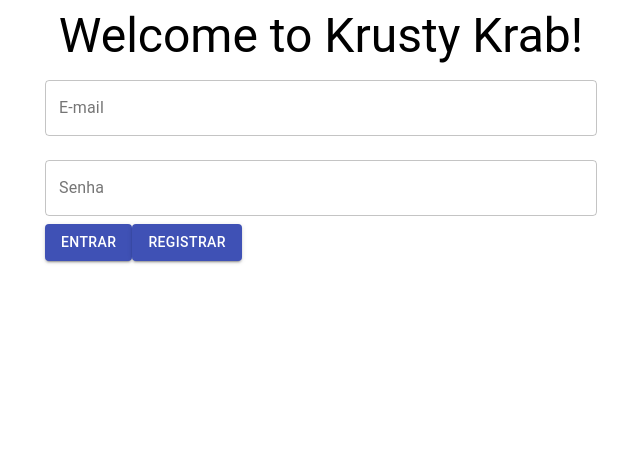
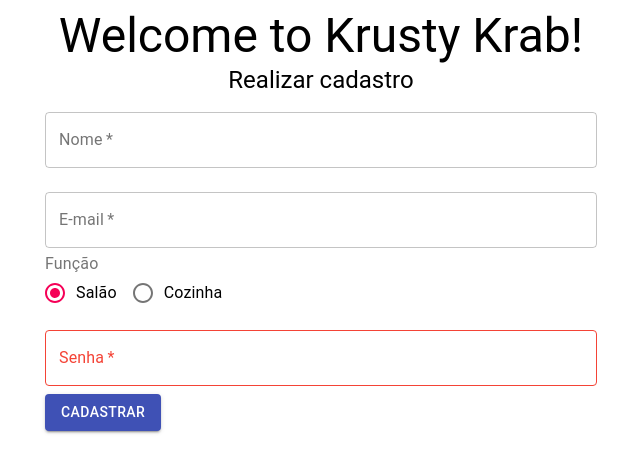
Before and after one commit to Laboratoria/SAP006-burger-queen-api-client, a React (Create React App) app: page /register in a window 1280 px wide. Shown: the top 472 px of the page, without its empty margins (319-959 px from the left). Built offline with nearby package versions, Linux system fonts and the light colour scheme.

Commit message:
feat: Adicionando validacao no form

```diff
--- a/package.json
+++ b/package.json
@@ -9,6 +9,7 @@
     "@testing-library/user-event": "^12.8.3",
     "react": "^17.0.2",
     "react-dom": "^17.0.2",
+    "react-router-dom": "^5.3.0",
     "react-scripts": "4.0.3",
     "web-vitals": "^1.1.2"
   },
--- a/src/App.js
+++ b/src/App.js
@@ -1,16 +1,38 @@
 import React from 'react';
-import { Container, Typography } from '@material-ui/core';
-import Login from './pages/Login/index';
+import { BrowserRouter as Router, Route, Switch } from 'react-router-dom';
+import Login from './pages/Login';
+import Register from './pages/Register';
+import Page404 from './pages/Page404/index';
+import Initial from './pages/Initial';
+
+import { verifyPassword, verifyName } from './service';
 
 function App() {
   return (
-    <Container component="article" maxWidth="sm">
-      <Typography variant="h3" component="h1" align="center"> Welcome to Krusty Krab! </Typography>
+    <Router>
+      <Switch>
+        <Route exact path="/">
+          <Initial />
+          <Login />
+        </Route>
 
-      <Login />
+        <Route exact path="/register">
+          <Initial />
+          <Register verifyForms={{ password: verifyPassword, name: verifyName }} />
+        </Route>
 
-    </Container>
+        <Route>
+          <Page404 />
+        </Route>
+      </Switch>
+
+    </Router>
+
   );
 }
 
+// function sendUserForm(datas) {
+//   console.log(datas);
+// }
+
 export default App;
--- /dev/null
+++ b/src/pages/Initial/index.js
@@ -0,0 +1,13 @@
+import React from 'react';
+import { Container, Typography } from '@material-ui/core';
+
+function Initial() {
+  return (
+    <Container component="article" maxWidth="sm">
+      <Typography variant="h3" component="h1" align="center"> Welcome to Krusty Krab! </Typography>
+    </Container>
+
+  );
+}
+
+export default Initial;
--- a/src/pages/Login/index.js
+++ b/src/pages/Login/index.js
@@ -1,22 +1,65 @@
-import React from 'react';
-import { TextField, Button } from '@material-ui/core';
+import React, { useState } from 'react';
+import { Link } from 'react-router-dom';
+import {
+  Container,
+  TextField,
+  Button,
+} from '@material-ui/core';
 
 function Login() {
+  const [email, setEmail] = useState('');
+  const [password, setPassword] = useState('');
+
   return (
-    <form>
-      <TextField id="email-auth" label="E-mail" variant="outlined" margin="normal" fullWidth />
+    <Container component="article" maxWidth="sm">
 
-      <TextField id="password-auth" label="Senha" variant="outlined" margin="normal" fullWidth />
+      <form
+        onSubmit={(e) => {
+          e.preventDefault();
+        }}
+      >
+        <TextField
+          value={email}
+          onChange={(e) => {
+            setEmail(e.target.value);
+          }}
+          id="email-auth"
+          label="E-mail"
+          type="email"
+          required
+          variant="outlined"
+          margin="normal"
+          fullWidth
+        />
+
+        <TextField
+          value={password}
+          onChange={(e) => {
+            setPassword(e.target.value);
+          }}
+          id="password-auth"
+          label="Senha"
+          type="password"
+          required
+          variant="outlined"
+          margin="normal"
+          fullWidth
+        />
 
         <Button id="btn-enter" type="submit" variant="contained" color="primary">
           Entrar
         </Button>
 
+        <Link to="/register">
           <Button id="btn-register" type="submit" variant="contained" color="primary">
             Registrar
           </Button>
 
+        </Link>
+
       </form>
+
+    </Container>
   );
 }
 
--- /dev/null
+++ b/src/pages/Page404/index.js
@@ -0,0 +1,16 @@
+import React from 'react';
+import concha from '../../img/concha.png';
+
+function Page404() {
+  return (
+    <main className="container flez flex--centro flex--coluna">
+      <p className="notFound-text">
+        Ops, this page doesnt exist!
+      </p>
+      <img className="logo-exist" src={concha} alt="logo-concha" />
+    </main>
+
+  );
+}
+
+export default Page404;
--- a/src/pages/Register/index.js
+++ b/src/pages/Register/index.js
@@ -1,23 +1,112 @@
-import React from 'react';
-import { TextField, Button } from '@material-ui/core';
+import React, { useState } from 'react';
+import {
+  TextField, Button, Container, Typography, FormControl, FormLabel,
+  FormControlLabel, RadioGroup, Radio,
+} from '@material-ui/core';
 
-function Register() {
+function Register(validation) {
+  const [role, setRole] = useState('saloon');
+  const [nameUser, setNameUser] = useState('');
+  const [email, setEmail] = useState('');
+  const [password, setPassword] = useState('');
+  const [errors, setErrors] = useState({ password: { valid: true, text: '' }, nameUser: { valid: true, text: '' } });
+
+  const handleChange = (e) => {
+    setRole(e.target.value);
+  };
+
+  function verifyInput(e) {
+    const { name, value } = e.target;
+    const newState = { ...errors };
+    newState[name] = validation[name](value);
+    setErrors(newState);
+  }
+
+  function verifyNewUser() {
+    // eslint-disable-next-line no-restricted-syntax
+    for (const verifyPlace in errors) {
+      if (!errors[verifyPlace].valid) {
+        return false;
+      }
+    }
+    return true;
+  }
+
   return (
-    <form>
-      <TextField id="name-register" label="Nome" variant="outlined" margin="normal" fullWidth />
+    <Container component="article" maxWidth="sm">
+      <main>
+        <Typography variant="h5" component="h1" align="center"> Realizar cadastro </Typography>
+        <form
+          onSubmit={(e) => {
+            e.preventDefault();
+            if (verifyNewUser()) {
+              console.log(role, nameUser, email, password);
+            }
+            // eslint-disable-next-line object-curly-newline
+          }}
+        >
+          <TextField
+            value={nameUser}
+            onSubmit={(e) => {
+              setNameUser(e.tagret.value);
+            }}
+            id="name-register"
+            name="nome"
+            label="Nome"
+            required
+            variant="outlined"
+            margin="normal"
+            fullWidth
+          />
 
-      <TextField id="email-register" label="Nome" variant="outlined" margin="normal" fullWidth />
+          <TextField
+            value={email}
+            onSubmit={(e) => {
+              setEmail(e.target.value);
+            }}
+            id="email-register"
+            label="E-mail"
+            type="email"
+            required
+            variant="outlined"
+            margin="normal"
+            fullWidth
+          />
 
-      <TextField id="role-register" label="Cargo" variant="outlined" margin="normal" fullWidth />
+          <FormControl component="fieldset">
+            <FormLabel component="legend">Função</FormLabel>
+            <RadioGroup row aria-label="role" name="role" value={role} onChange={handleChange}>
+              <FormControlLabel value="saloon" control={<Radio />} label="Salão" />
+              <FormControlLabel value="kitchen" control={<Radio />} label="Cozinha" />
+            </RadioGroup>
+          </FormControl>
 
-      <TextField id="password-register" label="Senha" variant="outlined" margin="normal" fullWidth />
+          <TextField
+            value={password}
+            onSubmit={(e) => {
+              setPassword(e.target.value);
+            }}
+            onBlur={{ verifyInput }}
+            error={!errors.password.valido}
+            helperText={errors.password.text}
+            id="password-register"
+            name="senha"
+            label="Senha"
+            type="password"
+            required
+            variant="outlined"
+            margin="normal"
+            fullWidth
+          />
 
-      <Button id="new-register" type="submit" variant="contained" color="primary">
-        Cadastrar
-      </Button>
+          <Button id="new-register" type="submit" variant="contained" color="primary">
+            Cadastrar
+          </Button>
 
-    </form>
+        </form>
+      </main>
+    </Container>
   );
 }
 
-export default Register();
+export default Register;
--- /dev/null
+++ b/src/service/index.js
@@ -0,0 +1,15 @@
+function verifyPassword(password) {
+  if (password.length < 8 || password.length > 20) {
+    return { verify: false, text: 'Senha deve conter mais de 8 digitos.' };
+  }
+  return { verify: true, text: '' };
+}
+
+function verifyName(name) {
+  if (name.length < 2) {
+    return { verify: false, text: 'O nome deve conter 2 letras ou mais.' };
+  }
+  return { verify: true, text: '' };
+}
+
+export { verifyPassword, verifyName };
```
Also changed, not shown: .eslintrc.js, src/components/Button/Button.css (added), src/components/Button/index.js (deleted), src/img/concha.png (added), 1 other file (tests, documents, lock files or other folders). Lines whose indentation alone changed are shown as unchanged.
